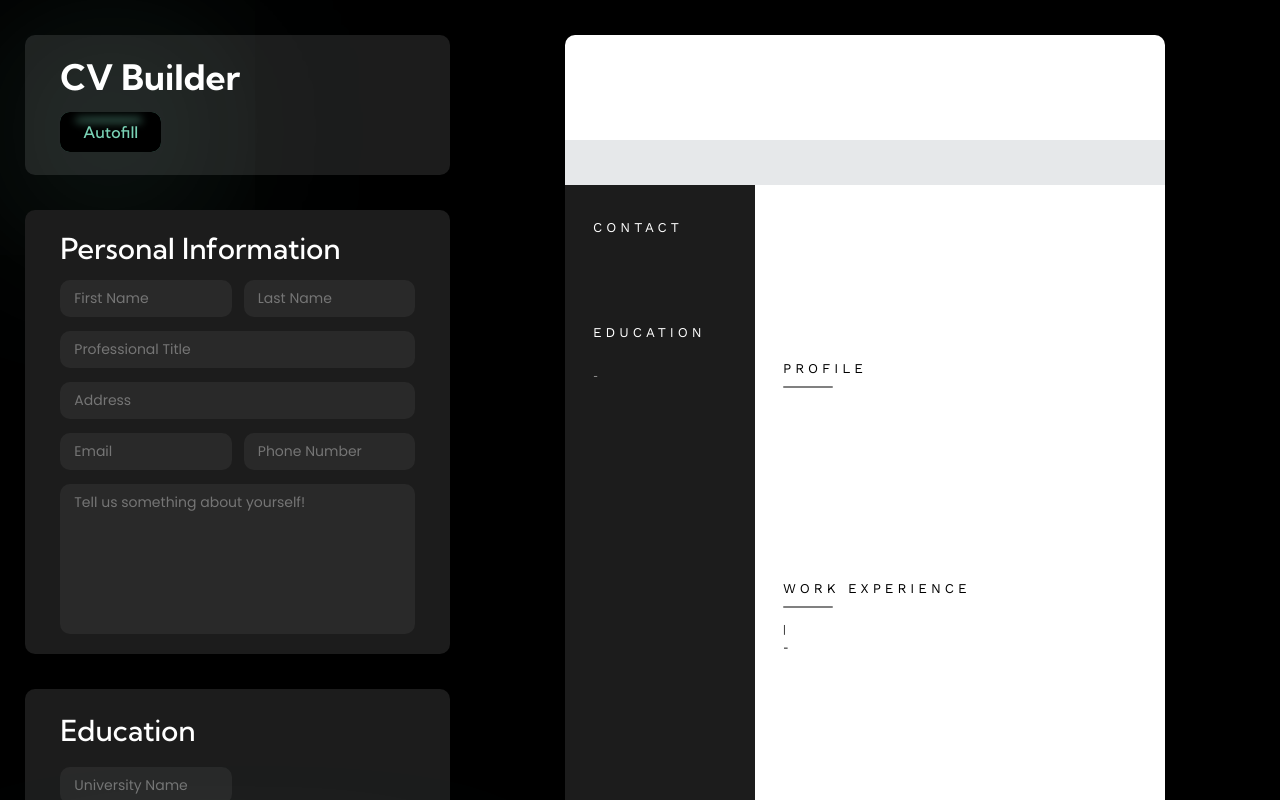
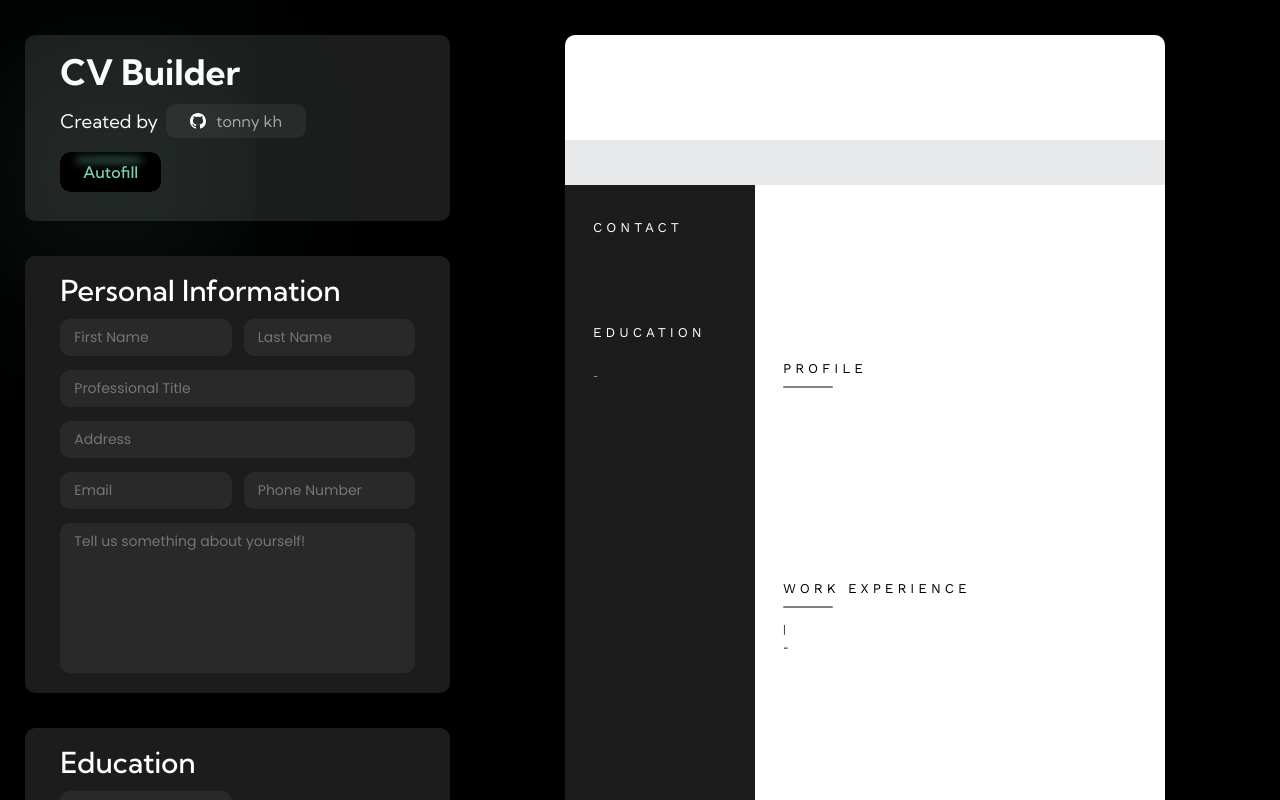
Before and after one commit to tonnykh/cv-application, a React (Create React App) app: page / in a window 1280 px wide. Shown: the top 800 px of the page. Built offline with nearby package versions, Linux system fonts and the light colour scheme.

Commit message:
Add my github page link

```diff
--- a/package.json
+++ b/package.json
@@ -8,6 +8,7 @@
     "@testing-library/user-event": "^13.5.0",
     "react": "^18.2.0",
     "react-dom": "^18.2.0",
+    "react-icons": "^4.7.1",
     "react-scripts": "5.0.1",
     "react-to-print": "^2.14.10",
     "uniqid": "^5.4.0",
--- a/src/components/Main/Header/Header.js
+++ b/src/components/Main/Header/Header.js
@@ -1,4 +1,5 @@
 import Button from "../Utils/Button";
+import GithubButton from "../Utils/GithubButton";
 
 const Header = (props) =>  {
     const { autofill, preview, state } = props;
@@ -6,8 +7,17 @@ const Header = (props) =>  {
     return(
         <header>
             <h2>CV Builder</h2>
-            <Button text="Autofill" onClick={autofill} />
-            <Button text={state ? "Editor" : "Preview"} className={"preview-button"} onClick={preview} />
+            <div className="made-by">
+                <h3>Created by </h3>
+                <GithubButton
+                    username="tonny kh"
+                    projectName="cv-application"
+                />
+            </div>
+            <div className="header-buttons">
+                <Button text="Autofill" onClick={autofill} />
+                <Button text={state ? "Editor" : "Preview"} className={"preview-button"} onClick={preview} />
+            </div>
         </header>
     )
 }
--- /dev/null
+++ b/src/components/Main/Utils/GithubButton.js
@@ -0,0 +1,20 @@
+import { BsGithub } from "react-icons/bs";
+
+const GithubButton = (props) => {
+    const { username, projectName } = props;
+
+    return (
+      <a
+        href={`https://github.com/${username}/${projectName}`}
+        target="_blank"
+        rel="noopener noreferrer"
+        className="GithubButton"
+        title="Check out my GitHub!"
+      >
+        <BsGithub />
+        {username}
+      </a>
+    );
+}
+
+export default GithubButton;
--- a/src/styles/Header.css
+++ b/src/styles/Header.css
@@ -1,8 +1,12 @@
 main > header {
     background-color: var(--bg-color);
-    width: 425px;
+    width: min(98vw, 425px);
     border-radius: var(--radius);
     padding: 20px 35px;
+    font-family: 'Kumbh Sans', sans-serif;
+    display: flex;
+    flex-direction: column;
+    gap: 14px;
 }
 
 h2 {
@@ -10,7 +14,44 @@ h2 {
   font-weight: 700;
   font-family: 'Kumbh Sans', sans-serif;
   color: white;
-  margin-bottom: 13px;
+  line-height: 1;
+}
+
+.made-by {
+    display: flex;
+    gap: 8px;
+    align-items: center;
+}
+header .made-by h3 {
+    color: white;
+    font-weight: 300;
+}
+
+.GithubButton {
+  width: 140px;
+  display: flex;
+  justify-content: center;
+  gap: 10px;
+  text-decoration: none;
+  color: var(--text-color);
+  border-radius: var(--radius);
+  padding: 7px;
+  background-color: hsl(0, 0%, 16%);
+  align-items: center;
+}
+
+.GithubButton:hover {
+    color: var(--accent-color);
+    background-color:  hsl(0, 0%, 17.5%);
+}
+
+.GithubButton svg {
+    color: white;
+}
+
+.header-buttons {
+    display: flex;
+    gap: 20px;
 }
 
 .preview-button {
@@ -27,9 +68,3 @@ h2 {
         display: block;
     }
 }
-
-@media (max-width: 428px) {
-    main > header {
-        width: 260px;
-    }
-}
--- a/src/styles/Main.css
+++ b/src/styles/Main.css
@@ -1,7 +1,7 @@
 main {
     display: grid;
     grid-template-columns: 450px 1fr;
-    grid-template-rows: 140px 1fr;
+    grid-template-rows: 186px 1fr;
     padding: 35px clamp(1px, 35px, 1%);
     row-gap: 35px;
     background-color: black;
@@ -48,5 +48,4 @@ button:hover {
     .CVFormEditor .not-clicked {
         display: none;
     }
-
 }
```
Also changed, not shown: 1 other file (tests, documents, lock files or other folders).
